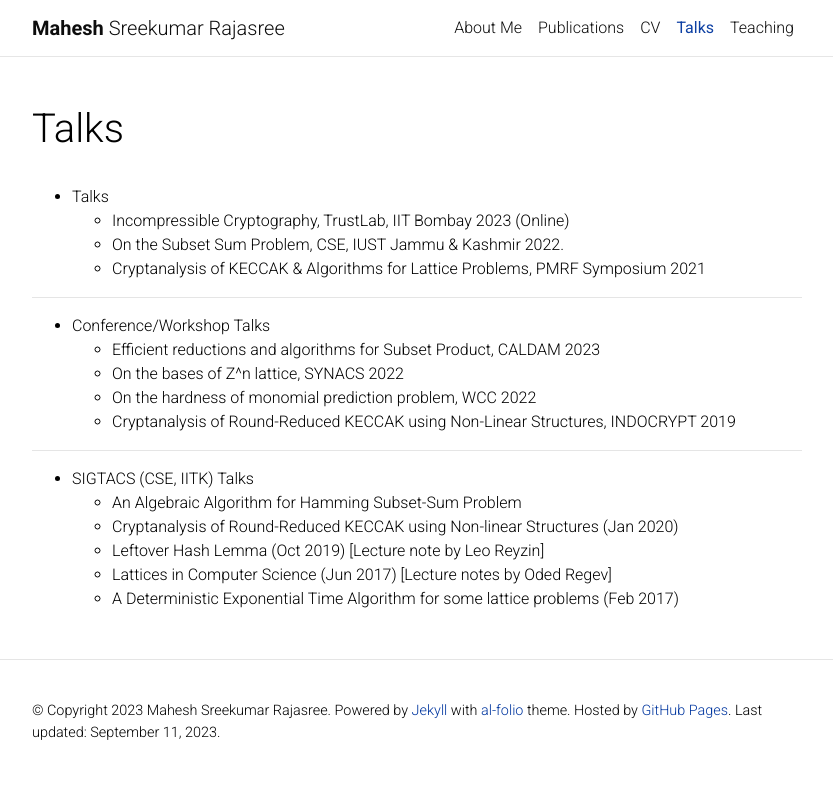
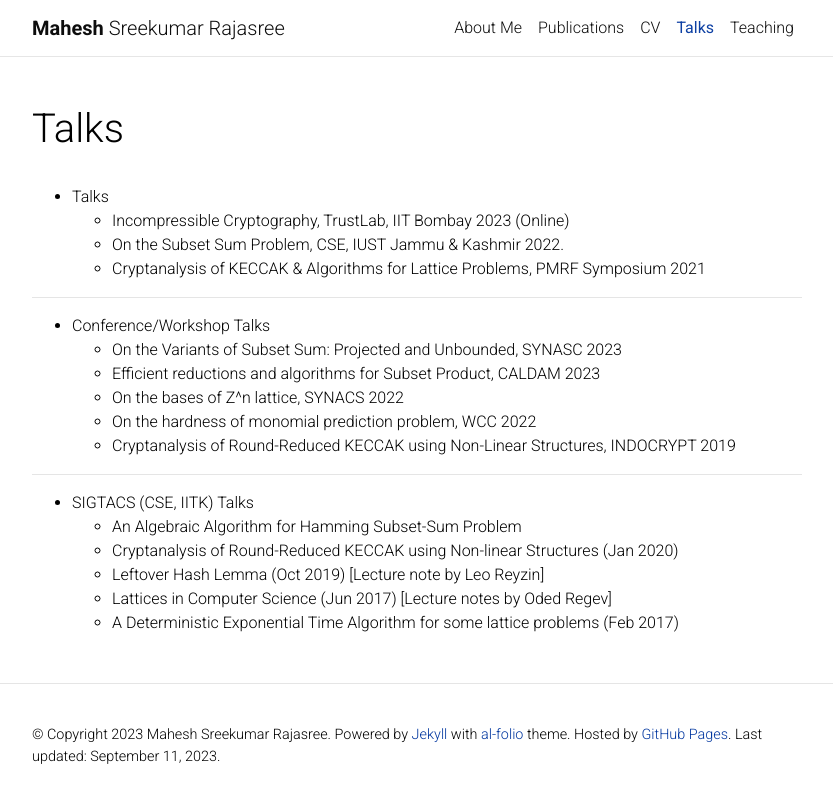
Before and after one commit to Mahe94/mahe94.github.io, a Jekyll site: the page built from _pages/talks.md, in a window 1280 px wide. Shown: the top 803 px of the page, without its empty margins (223-1056 px from the left). Built offline with Jekyll 4.4.1, drawn with Linux system fonts in a browser that asks for light colours; comment, search, counter and statistics services are not loaded; a style sheet for code colours, icons or effects is not loaded.

Commit message:
added synasc 2023 talk

```diff
--- a/_pages/talks.md
+++ b/_pages/talks.md
@@ -17,9 +17,10 @@ nav_order: 4
 ---
 
 * Conference/Workshop Talks
+    * On the Variants of Subset Sum: Projected and Unbounded, SYNASC 2023
     * Efficient reductions and algorithms for Subset Product, CALDAM 2023
-	* On the bases of Z^n lattice, SYNACS 2022
-	* On the hardness of monomial prediction problem, WCC 2022
+    * On the bases of Z^n lattice, SYNACS 2022
+    * On the hardness of monomial prediction problem, WCC 2022
     * Cryptanalysis of Round-Reduced KECCAK using Non-Linear Structures, INDOCRYPT 2019
 
 ---
```
